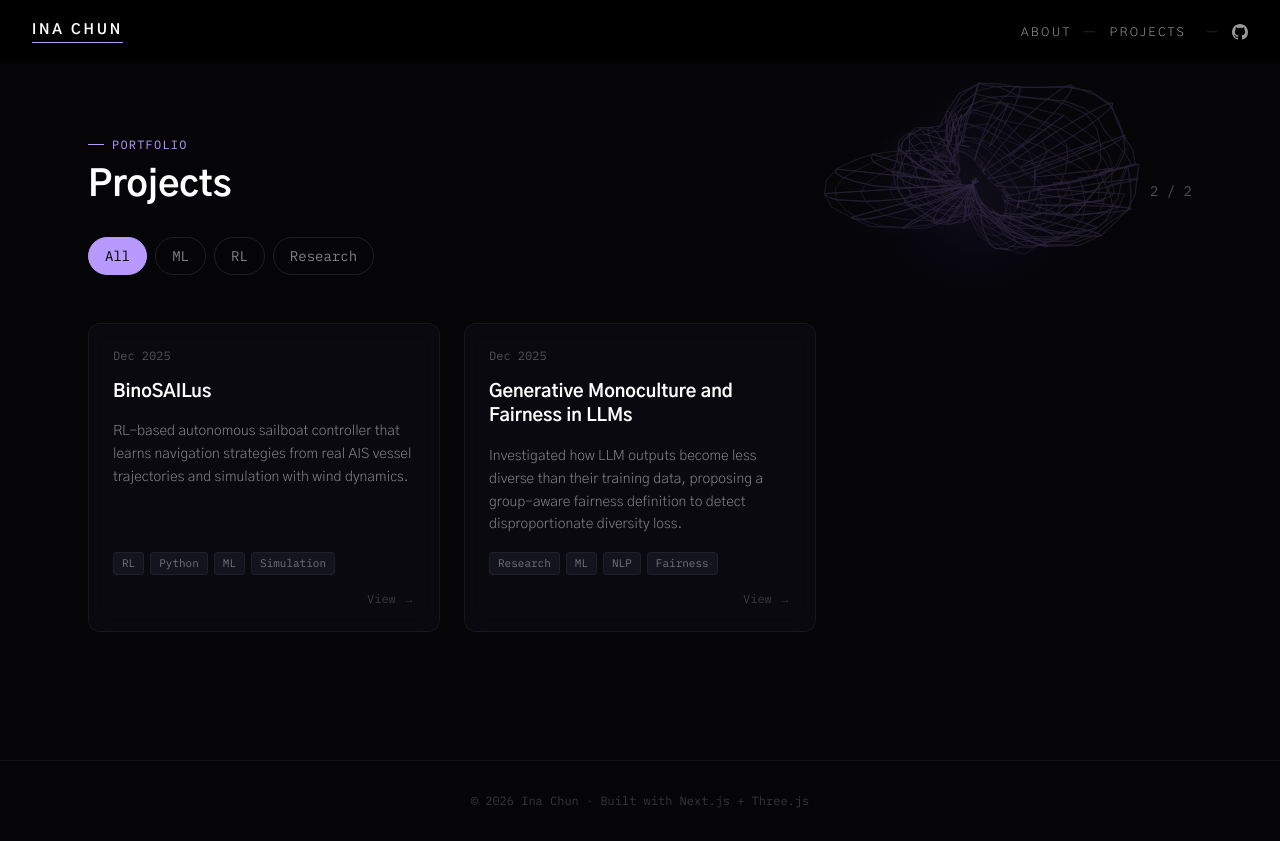
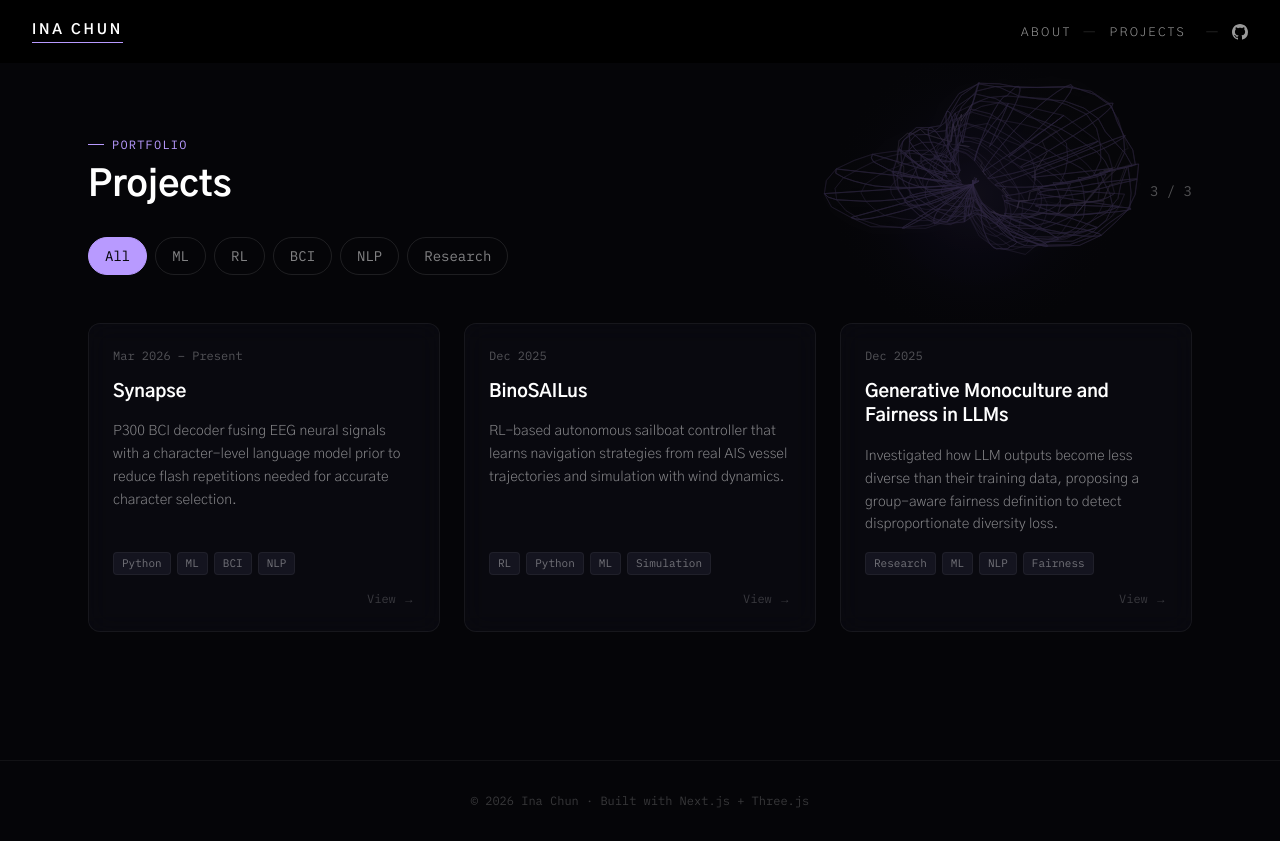
Before and after one commit to ikc2210/MAR, a Next.js app: page /projects in a window 1280 px wide. Built offline with nearby package versions, Linux system fonts and the light colour scheme.

Commit message:
Add Synapse project

```diff
--- a/app/projects/page.tsx
+++ b/app/projects/page.tsx
@@ -7,6 +7,15 @@ import { SectionTag } from '@/components/ui/SectionTag';
 import { MembraneScene } from '@/components/canvas/MembraneScene';
 
 const ALL_PROJECTS = [
+  {
+    slug: 'synapse',
+    title: 'Synapse',
+    description:
+      'P300 BCI decoder fusing EEG neural signals with a character-level language model prior to reduce flash repetitions needed for accurate character selection.',
+    tags: ['Python', 'ML', 'BCI', 'NLP'],
+    dateRange: 'Mar 2026 – Present',
+    href: '/projects/synapse',
+  },
   {
     slug: 'binosailsus',
     title: 'BinoSAILus',
@@ -27,7 +36,7 @@ const ALL_PROJECTS = [
   },
 ];
 
-const FILTER_TAGS = ['All', 'ML', 'RL', 'Research'];
+const FILTER_TAGS = ['All', 'ML', 'RL', 'BCI', 'NLP', 'Research'];
 
 export default function ProjectsPage() {
   const [activeFilter, setActiveFilter] = useState('All');
--- a/content/projects/generative-monoculture.mdx
+++ b/content/projects/generative-monoculture.mdx
@@ -16,7 +16,3 @@ This project investigates **generative monoculture** in large language models
 - Analyzed the implications of monoculture for alignment and representation in generative models, highlighting risks in downstream applications where output variety matters.
 
 ## Report
-
-<iframe src="/CS256_Project.pdf" width="100%" height="800px" className="rounded-lg border border-white/10 mt-4" />
-
-[Open in full screen](/CS256_Project.pdf)
```
Also changed, not shown: content/projects/synapse.mdx (added, +16 -0 lines).
